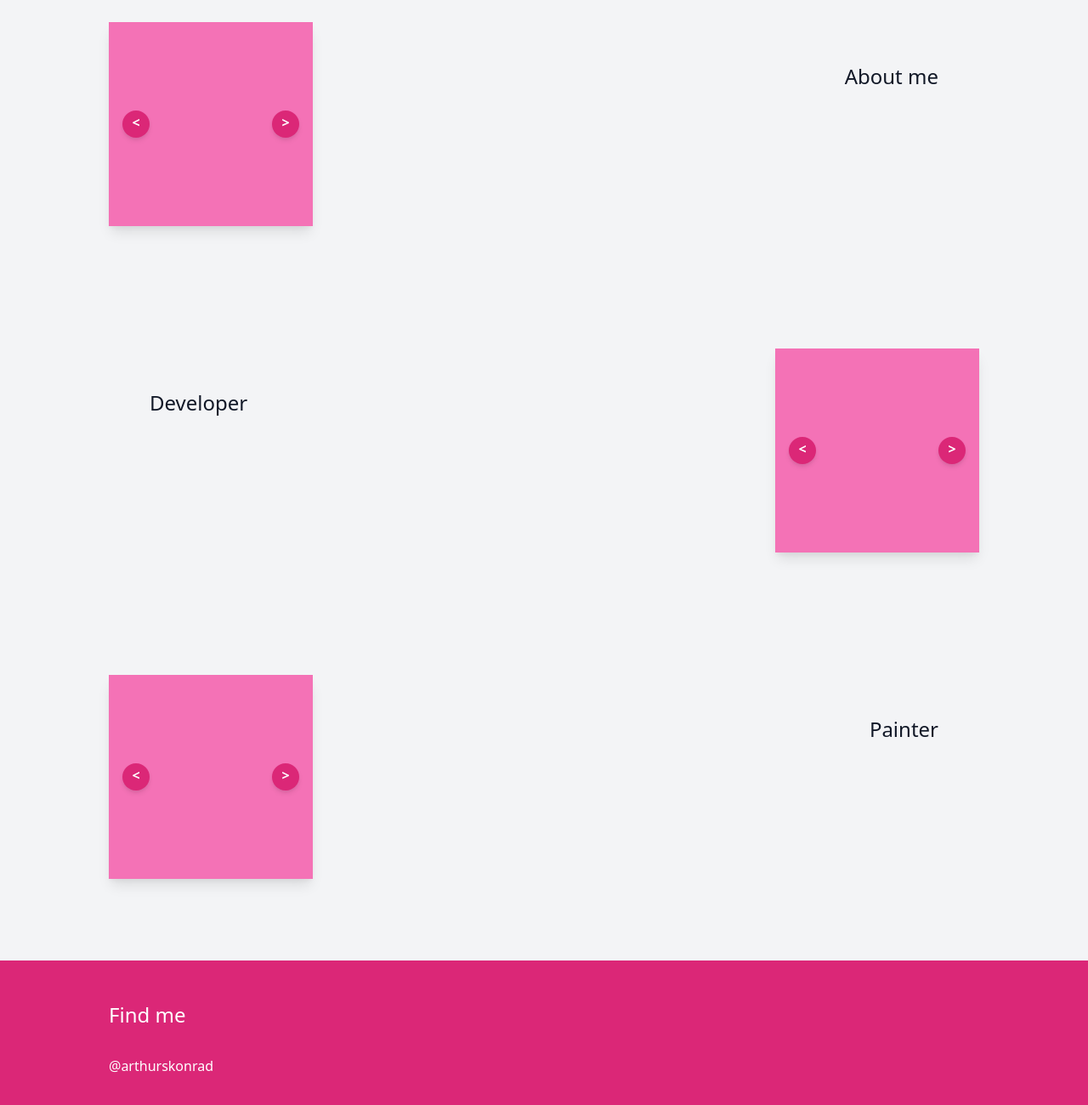
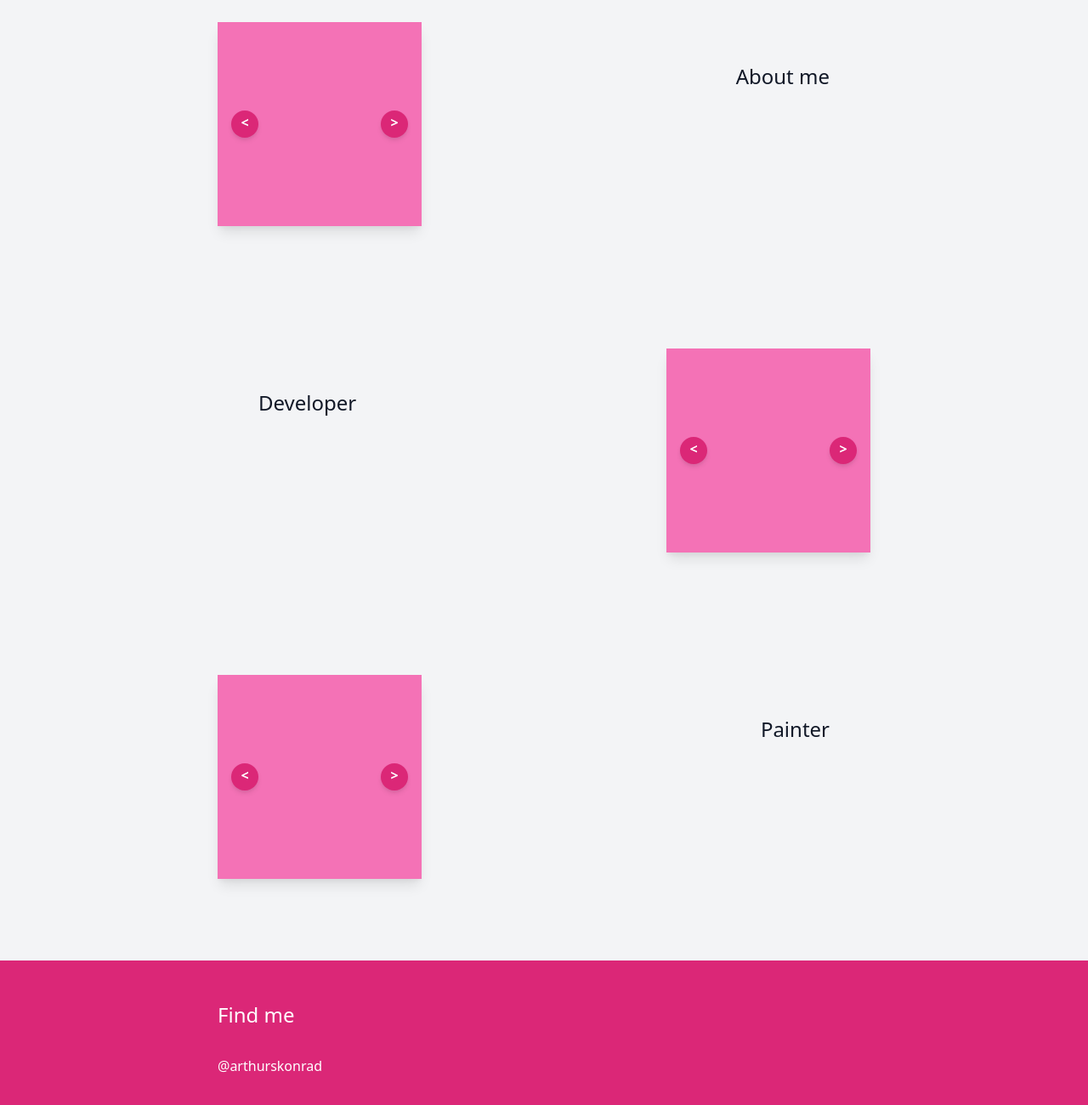
Before and after one commit to arthurskonrad/arthurskonrad.github.io, a plain HTML site: page index.html in a window 1280 px wide. Shown: the part 822-2122 px from the top of the page at 85% size. Drawn offline with nearby package versions, Linux system fonts and the light colour scheme.

Commit message:
change main padding and add max widht

```diff
--- a/index.html
+++ b/index.html
@@ -12,8 +12,8 @@
     <title>Arthur</title>
   </head>
   <body class="min-h-screen bg-gray-100 text-gray-900 ">
-    <section id="home" class="h-screen bg-pink-200 px-8 sm:px-20 lg:px-32 py-20 sm:py-32">
-      <header class="p-8 sm:p-12 bg-pink-500 shadow-lg rounded-lg text-white text-lg md:text-2xl">
+    <section id="home" class="h-screen bg-pink-200 px-8 sm:px-20 lg:px-60 xl:px-64 2xl:px-96 py-20 sm:py-32">
+      <header class="p-8 sm:p-12 bg-pink-500 shadow-lg rounded-lg text-white text-lg md:text-2xl max-w-3xl m-auto">
         <nav>
           <ul class="flex flex-col sm:flex-row justify-around text-center">
             <li class="flex-1">
@@ -44,8 +44,8 @@
       </header>
     </section>
 
-    <section id="about" class="px-8 sm:px-20 lg:px-32 py-8 sm:py-12 mb-12">
-      <div class="flex flex-col-reverse md:flex-row align-center justify-between">
+    <section id="about" class="px-8 sm:px-20 lg:px-60 xl:px-64 2xl:px-96 py-8 sm:py-12 mb-12">
+      <div class="flex flex-col-reverse md:flex-row align-center justify-between max-w-3xl m-auto">
         <div data-slider class="flex justify-center align-center">
           <div class="mt-12 md:mt-0 h-60 w-60 bg-pink-400 relative shadow-lg">
             <div class="flex slider__images__container">
@@ -88,8 +88,8 @@
       </div>
     </section>
 
-    <section id="developer" class="px-8 sm:px-20 lg:px-32 py-8 sm:py-12 mb-12">
-      <div class="flex flex-col md:flex-row align-center justify-between">
+    <section id="developer" class="px-8 sm:px-20 lg:px-60 xl:px-64 2xl:px-96 py-8 sm:py-12 mb-12">
+      <div class="flex flex-col md:flex-row align-center justify-between max-w-3xl m-auto">
         <div class="p-2 sm:p-12">
           <h1 class="text-2xl mb-8">Developer</h1>
 
@@ -136,8 +136,8 @@
       </div>
     </section>
 
-    <section id="painter" class="px-8 sm:px-20 lg:px-32 py-8 sm:py-12 mb-12">
-      <div class="flex flex-col-reverse md:flex-row align-center justify-between">
+    <section id="painter" class="px-8 sm:px-20 lg:px-60 xl:px-64 2xl:px-96 py-8 sm:py-12 mb-12">
+      <div class="flex flex-col-reverse md:flex-row align-center justify-between max-w-3xl m-auto">
         <div data-slider class="flex justify-center align-center">
           <div class="mt-12 md:mt-0 h-60 w-60 bg-pink-400 relative shadow-lg">
             <div class="flex slider__images__container">
@@ -183,8 +183,8 @@
       </div>
     </section>
 
-    <section id="find" class="px-8 sm:px-20 lg:px-32 py-8 sm:py-12 bg-pink-600 text-white mt-12">
-      <div class="">
+    <section id="find" class="px-8 sm:px-20 lg:px-60 xl:px-64 2xl:px-96 py-8 sm:py-12 bg-pink-600 text-white mt-12">
+      <div class="max-w-3xl m-auto">
         <h1 class="text-2xl mb-8">Find me</h1>
 
         <nav>
```
